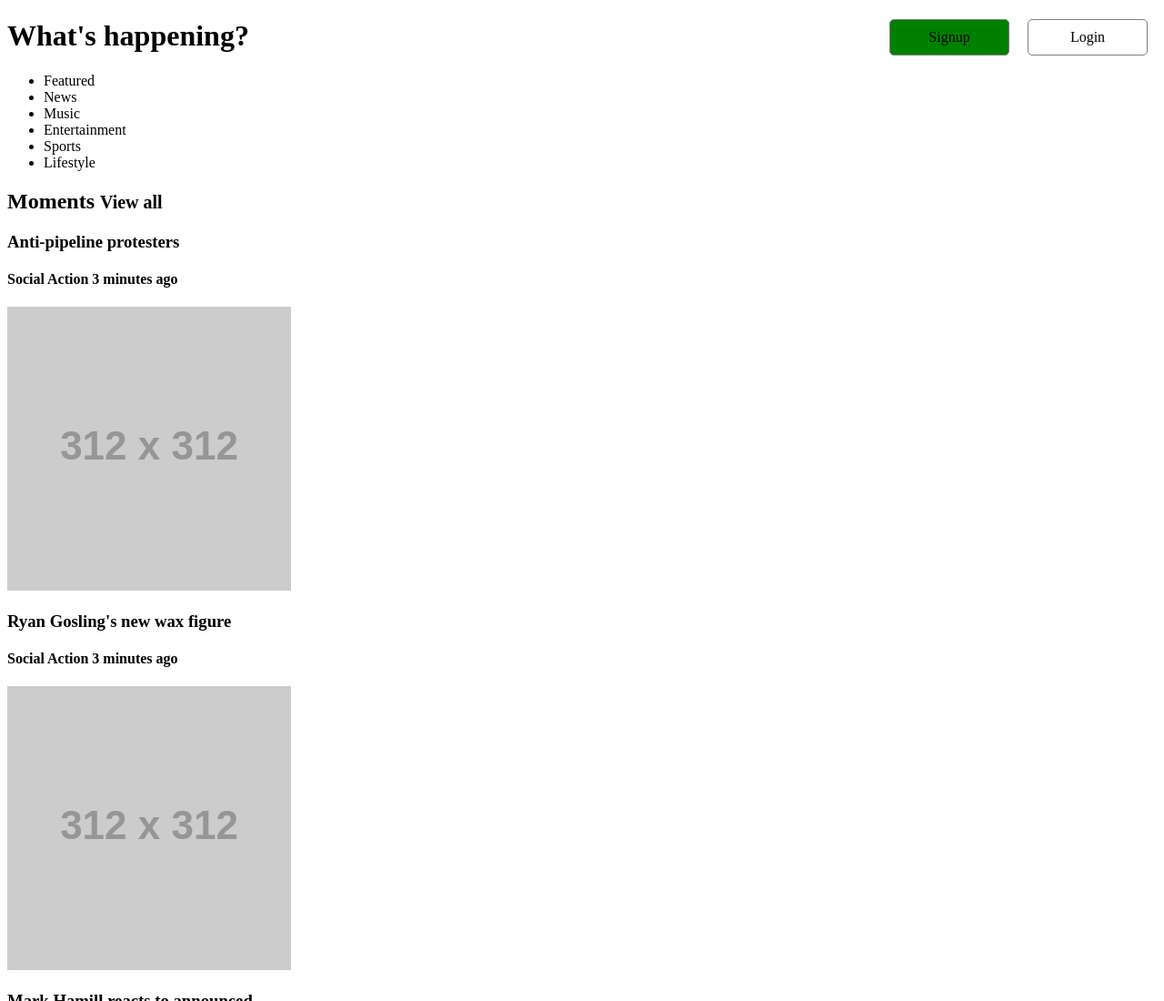
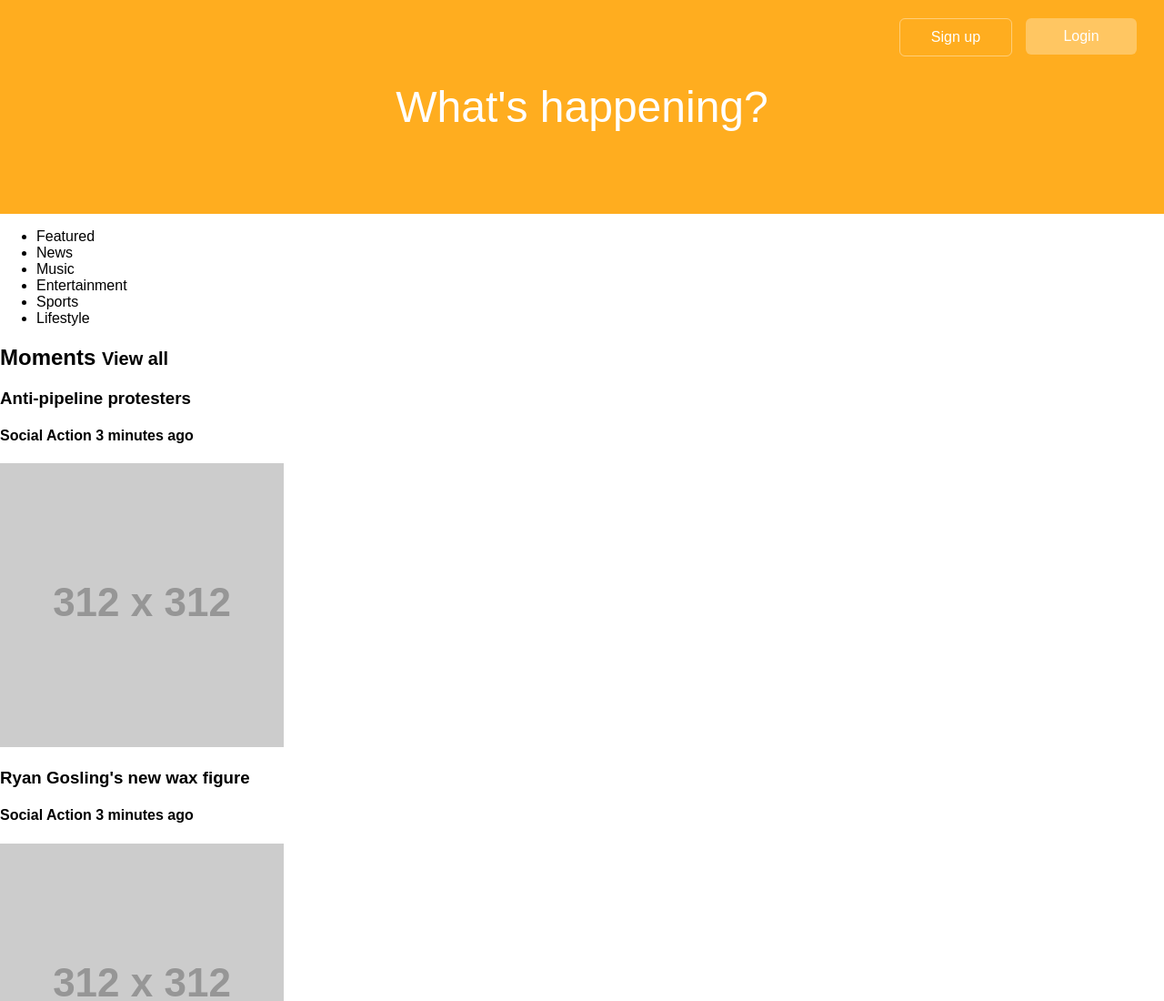
Before and after one commit to kayleighyu/twitter_clone, a website: page public/html/index.html in a window 1280 px wide. Shown: the top 1100 px of the page at 91% size. Drawn offline with Linux system fonts and the light colour scheme; files that its build step writes are made by us from their sources; placeholder pictures from the web are drawn by us.

Commit message:
positioned and completely styled the login and signup buttons

```diff
--- a/public/css/main.css
+++ b/public/css/main.css
@@ -1,29 +1,50 @@
+html {
+  margin:0;
+}
+
 body {
   background-color: white;
+  margin:0px;
+  font-family:Arial,sans-serif;
 }
 
 .button {
   display: inline-block;
-  width: 110px;
-  border: 1px solid grey;
+  width: 100px;
+  border: 1px solid rgba(255, 255, 255, 0.4);
   text-align: center;
-  border-radius: 5px;
+  border-radius: 6px;
   text-decoration: none;
-  color: black;
-  padding: 10px;
+  color: white;
+  padding: 11px;
+  margin-top:20px;
+}
+
+.button-login {
+  border: 0;
+  margin-right:30px;
 }
 
 .button:hover{
   background-color: white;
-  color: green;
+  color: #ffad1f;
 }
 
 .pull-right{
   float: right;
-  margin-left: 10px;
-  margin-right: 10px;
+  margin-left: 15px;
 }
 
-.button-green {
-  background-color: green;
+.button-white {
+  background-color: rgba(255, 255, 255, 0.298);
 }
+
+h1 {
+  margin:0px;
+  background-color: #ffad1f;
+  text-align:center;
+  padding:90px;
+  color:white;
+  font-size: 48px;
+  font-weight:lighter;
+}
--- a/public/html/index.html
+++ b/public/html/index.html
@@ -8,8 +8,8 @@
   <body>
     <header>
       <div>
-        <a href="#" class="button pull-right">Login</a> <!-- control shift + d to copy a line and paste on new line-->
-        <a href="#" class="button button-green pull-right">Signup</a> <!-- inline -->
+        <a href="#" class="button button-white pull-right button-login">Login</a> <!-- control shift + d to copy a line and paste on new line-->
+        <a href="#" class="button pull-right">Sign up</a> <!-- inline -->
         <h1>What's happening?</h1>
       </div>
       <nav>
```
